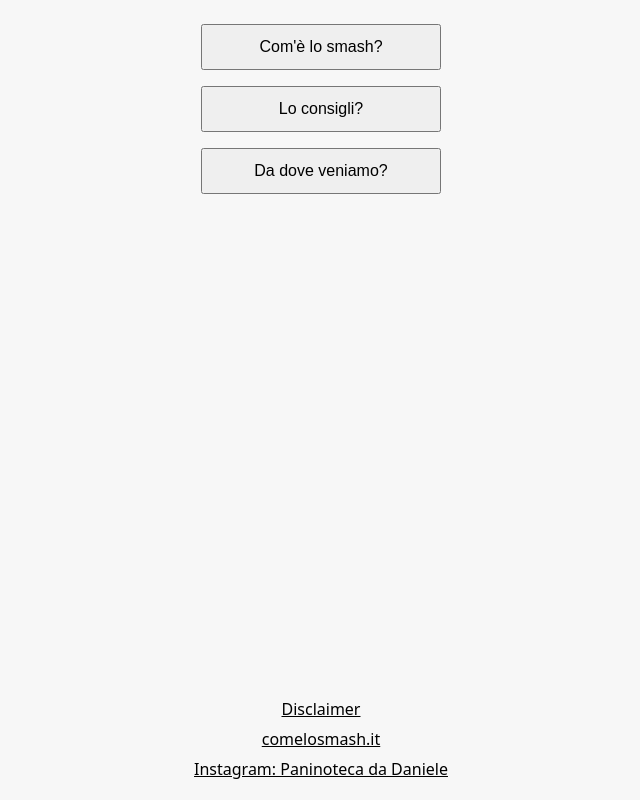
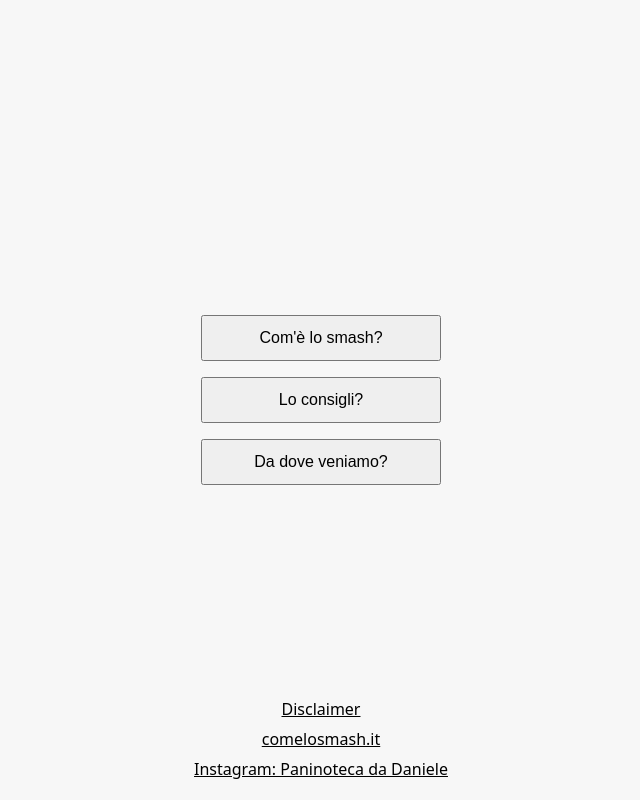
Before and after one commit to hermsluca/comelosmash, a website: page public/index.html in a window 1280 px wide. Shown: the whole page, without its empty margins (319-959 px from the left). Drawn offline with Linux system fonts and the light colour scheme.

Commit message:
fix(styles): adjust main section styles for better layout

```diff
--- a/public/css/styles.css
+++ b/public/css/styles.css
@@ -15,7 +15,8 @@ main {
   flex-direction: column;
   justify-content: center;
   align-items: center;
-  margin: 0 auto;
+  min-height: 100dvh;
+  box-sizing: border-box;
   padding: 1rem;
 }
 
```
